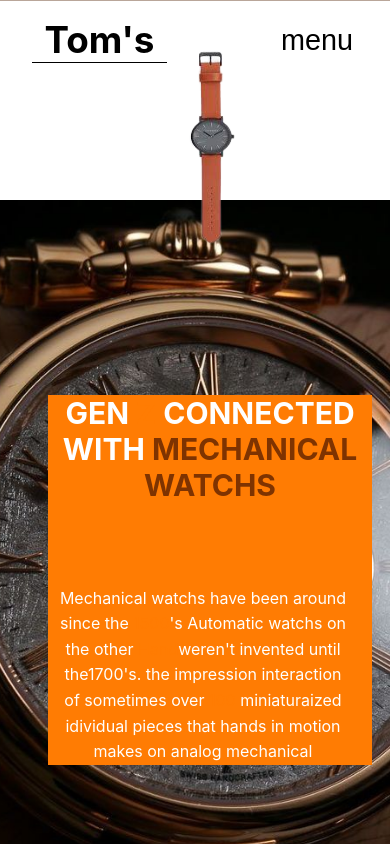
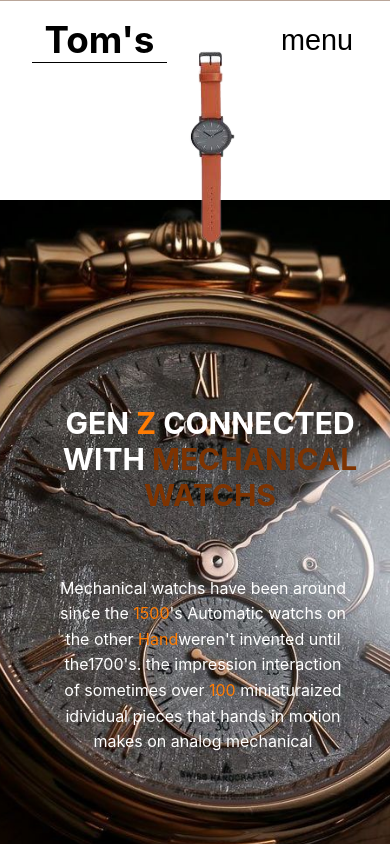
Before and after one commit to thomyhabesha/Tomswatch, a React (Create React App) app: page / in a window 390 px wide. Shown: the top 844 px of the page. Built offline with nearby package versions, Linux system fonts and the light colour scheme.

Commit message:
mkbghgasqlob/

```diff
--- a/src/Components/hero/Hero.css
+++ b/src/Components/hero/Hero.css
@@ -163,8 +163,7 @@ color:white;
         flex-direction: column;
         justify-content: space-between;
         flex-wrap: wrap;
-        height: 370px;
-        background-color: #ff7c03;
+        height: 350px;
         padding:0 10px;
 
     }
```
